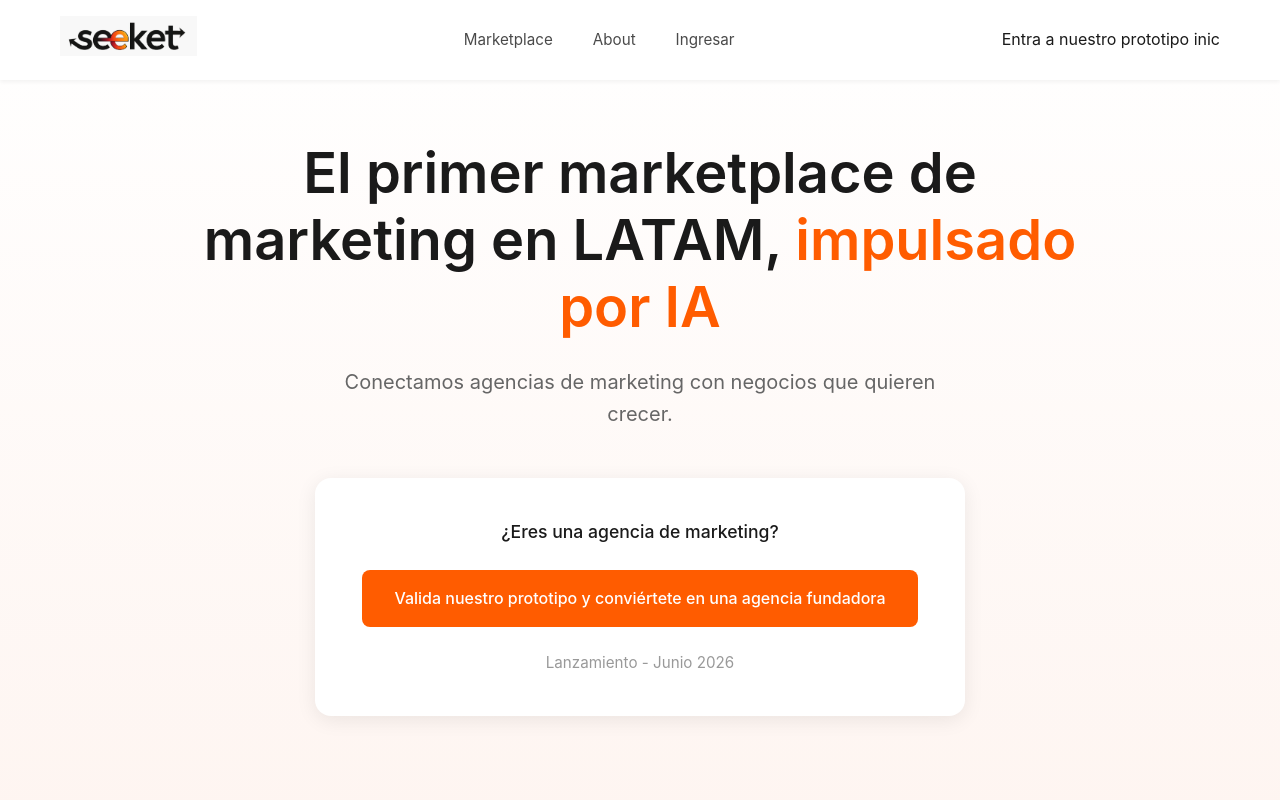
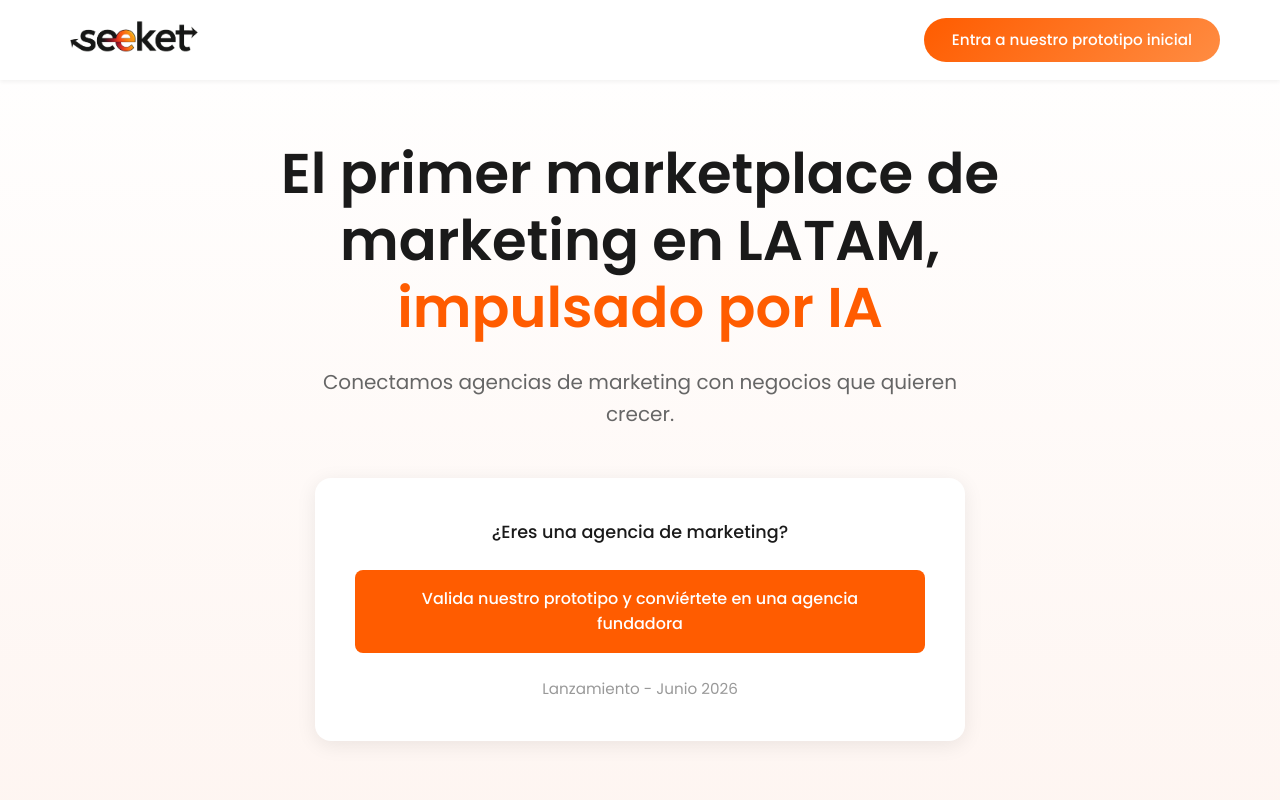
Before and after one commit to NexLabs-Tech/seeket-landing, a React (Vite) app: page / in a window 1280 px wide. Shown: the top 800 px of the page. Built offline with nearby package versions, Linux system fonts and the light colour scheme.

Commit message:
refactor: update title to 'Seeket', modify button link, and enhance styles for better user experience

```diff
--- a/index.html
+++ b/index.html
@@ -4,7 +4,7 @@
     <meta charset="UTF-8" />
     <link rel="icon" type="image/svg+xml" href="/vite.svg" />
     <meta name="viewport" content="width=device-width, initial-scale=1.0" />
-    <title>aura-landing</title>
+    <title>Seeket</title>
   </head>
   <body>
     <div id="root"></div>
--- a/src/App.css
+++ b/src/App.css
@@ -1,3 +1,5 @@
+@import url('https://fonts.googleapis.com/css2?family=Poppins:ital,wght@0,100;0,200;0,300;0,400;0,500;0,600;0,700;0,800;0,900;1,100;1,200;1,300;1,400;1,500;1,600;1,700;1,800;1,900&display=swap');
+
 * {
   margin: 0;
   padding: 0;
@@ -5,7 +7,7 @@
 }
 
 body {
-  font-family: -apple-system, BlinkMacSystemFont, 'Segoe UI', Roboto, 'Helvetica Neue', Arial, sans-serif;
+    font-family: "Poppins", sans-serif;
   line-height: 1.6;
   color: #1a1a1a;
 }
@@ -152,6 +154,26 @@ body {
   background: #ff7324;
   transform: translateY(-2px);
   box-shadow: 0 6px 20px rgba(255, 92, 0, 0.3);
+}
+
+.btn-link {
+  background: linear-gradient(135deg, #FF5C00, #FF8C42);
+  color: white;
+  padding: 10px 28px;
+  border-radius: 25px;
+  text-decoration: none;
+  font-weight: 500;
+  font-size: 0.95rem;
+  transition: all 0.3s ease;
+  border: none;
+  cursor: pointer;
+  display: inline-block;
+}
+
+.btn-link:hover {
+  background: linear-gradient(135deg, #FF7324, #FF8C42);
+  transform: translateY(-1px);
+  box-shadow: 0 4px 12px rgba(255, 92, 0, 0.3);
 }
 
 .launch-info {
--- a/src/App.jsx
+++ b/src/App.jsx
@@ -9,12 +9,19 @@ function App() {
           <div className="logo">
             <img src="/seeket.png" alt="Seeket" />
           </div>
-          <nav className="nav">
+          {/* <nav className="nav">
             <a href="#marketplace">Marketplace</a>
             <a href="#about">About</a>
-            <a href="#ingresar">Ingresar</a>
-          </nav>
-Entra a nuestro prototipo inic        </div>
+          </nav> */}
+          <a
+            href="https://seeket-platform.netlify.app/"
+            className="btn-link"
+            target="_blank"
+            rel="noopener noreferrer"
+          >
+            Entra a nuestro prototipo inicial
+          </a>
+        </div>
       </header>
 
       {/* Hero Section - Inicio */}
--- a/src/index.css
+++ b/src/index.css
@@ -1,6 +1,10 @@
+/* @import url('https://fonts.googleapis.com/css2?family=Poppins:ital,wght@0,100;0,200;0,300;0,400;0,500;0,600;0,700;0,800;0,900;1,100;1,200;1,300;1,400;1,500;1,600;1,700;1,800;1,900&display=swap'); */
+
 :root {
-  font-family: -apple-system, BlinkMacSystemFont, 'Segoe UI', Roboto, 'Helvetica Neue', Arial, sans-serif;
   line-height: 1.5;
+    /* font-family: "Poppins", sans-serif; */
+
+
   font-weight: 400;
 
   font-synthesis: none;
@@ -9,7 +13,7 @@
   -moz-osx-font-smoothing: grayscale;
 
   /* Seeket Brand Colors */
-  --primary-orange: #FF5C00;
+  --primary-orange: #ff5c00;
   --primary-orange-hover: #ff7324;
   --primary-orange-light: #ff8c42;
   --accent-red: #ff3366;
```
Also changed, not shown: public/seeket.png.
